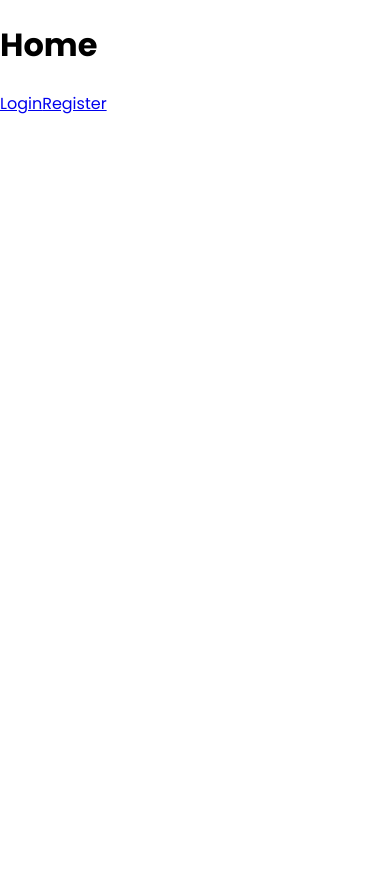
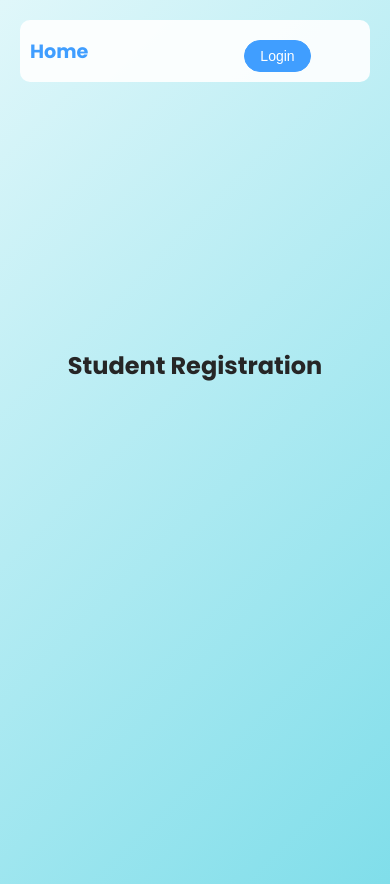
Before and after one commit to deekeso/activity1, a Vue app: page / in a window 390 px wide. Before the commit the page ends 844 px from the top, so only its background shows below. Built offline with nearby package versions, Linux system fonts and the light colour scheme.

Commit message:
forgot-pass/SRS-BT_003-add forgot pass link

```diff
--- a/src/views/Home.vue
+++ b/src/views/Home.vue
@@ -1,9 +1,111 @@
-<script setup lang="ts"></script>
+<!-- src/views/Home.vue -->
+<template>
+  <div class="landing-container">
+    <!-- Header Section -->
+    <el-row justify="space-between" align="middle" class="header">
+      <el-col :xs="12" :sm="8" :md="6">
+        <h1 class="title">Home</h1>
+      </el-col>
+      <el-col :xs="12" :sm="8" :md="6" class="login-link">
+        <router-link to="/login">
+          <el-button type="primary" round>Login</el-button>
+        </router-link>
+      </el-col>
+    </el-row>
 
-<template>
-  <h1>Home</h1>
-  <router-link to="/login">Login</router-link>
-  <router-link to="/register">Register</router-link>
+    <!-- Hero Section -->
+    <el-row justify="center" align="middle" class="hero">
+      <el-col :xs="20" :sm="16" :md="12" class="text-center">
+        <el-text tag="h2" class="hero-title"> Student Registration </el-text>
+      </el-col>
+    </el-row>
+  </div>
 </template>
 
-<style scoped></style>
+<script setup lang="ts">
+import { ElRow, ElCol, ElButton, ElText } from "element-plus";
+</script>
+
+<style scoped>
+.landing-container {
+  min-height: 100vh;
+  background: linear-gradient(135deg, #e0f7fa 0%, #80deea 100%);
+  padding: 20px;
+}
+
+.header {
+  padding: 20px;
+  background: rgba(255, 255, 255, 0.9);
+  border-radius: 10px;
+  margin-bottom: 40px;
+}
+
+.title {
+  font-size: 2rem;
+  color: #409eff;
+  margin: 0;
+}
+
+.login-link {
+  text-align: right;
+}
+
+/* Hero Section */
+.hero {
+  min-height: 60vh;
+  display: flex;
+  align-items: center;
+}
+
+.text-center {
+  text-align: center;
+}
+
+.hero-title {
+  font-size: 2.5rem;
+  color: #262626;
+  margin-bottom: 20px;
+}
+
+.hero-subtitle {
+  font-size: 1.2rem;
+  color: #606266;
+}
+
+@media (max-width: 768px) {
+  .title {
+    font-size: 1.5rem;
+  }
+
+  .hero-title {
+    font-size: 1.8rem;
+  }
+
+  .hero-subtitle {
+    font-size: 1rem;
+  }
+
+  .login-link {
+    text-align: center;
+    margin-top: 10px;
+  }
+}
+
+@media (max-width: 480px) {
+  .header {
+    padding: 10px;
+  }
+
+  .title {
+    font-size: 1.2rem;
+  }
+
+  .hero-title {
+    font-size: 1.5rem;
+  }
+
+  .hero-subtitle {
+    font-size: 0.9rem;
+  }
+}
+</style>
--- a/src/views/Login.vue
+++ b/src/views/Login.vue
@@ -5,6 +5,9 @@ import LoginForm from "../components/LoginForm.vue";
 <template>
   <div class="parent-container">
     <LoginForm />
+    <div class="forgot-pass-container">
+      <router-link to="/forgot-pass">Forgot Password?</router-link>
+    </div>
   </div>
 </template>
 
@@ -17,4 +20,9 @@ import LoginForm from "../components/LoginForm.vue";
   align-items: center;
   justify-content: center;
 }
+
+a {
+  color: white;
+  font-size: 0.8rem;
+}
 </style>
```
